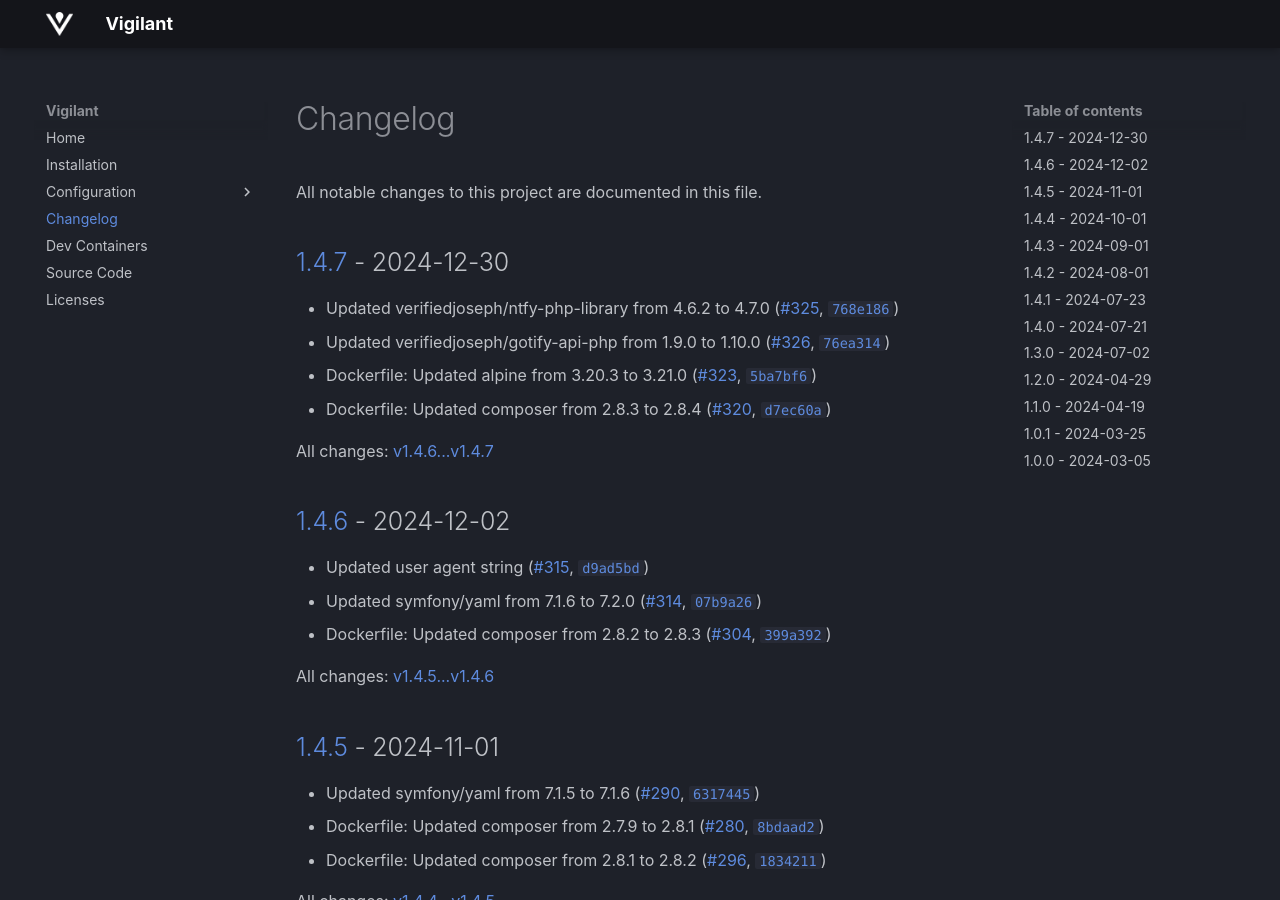
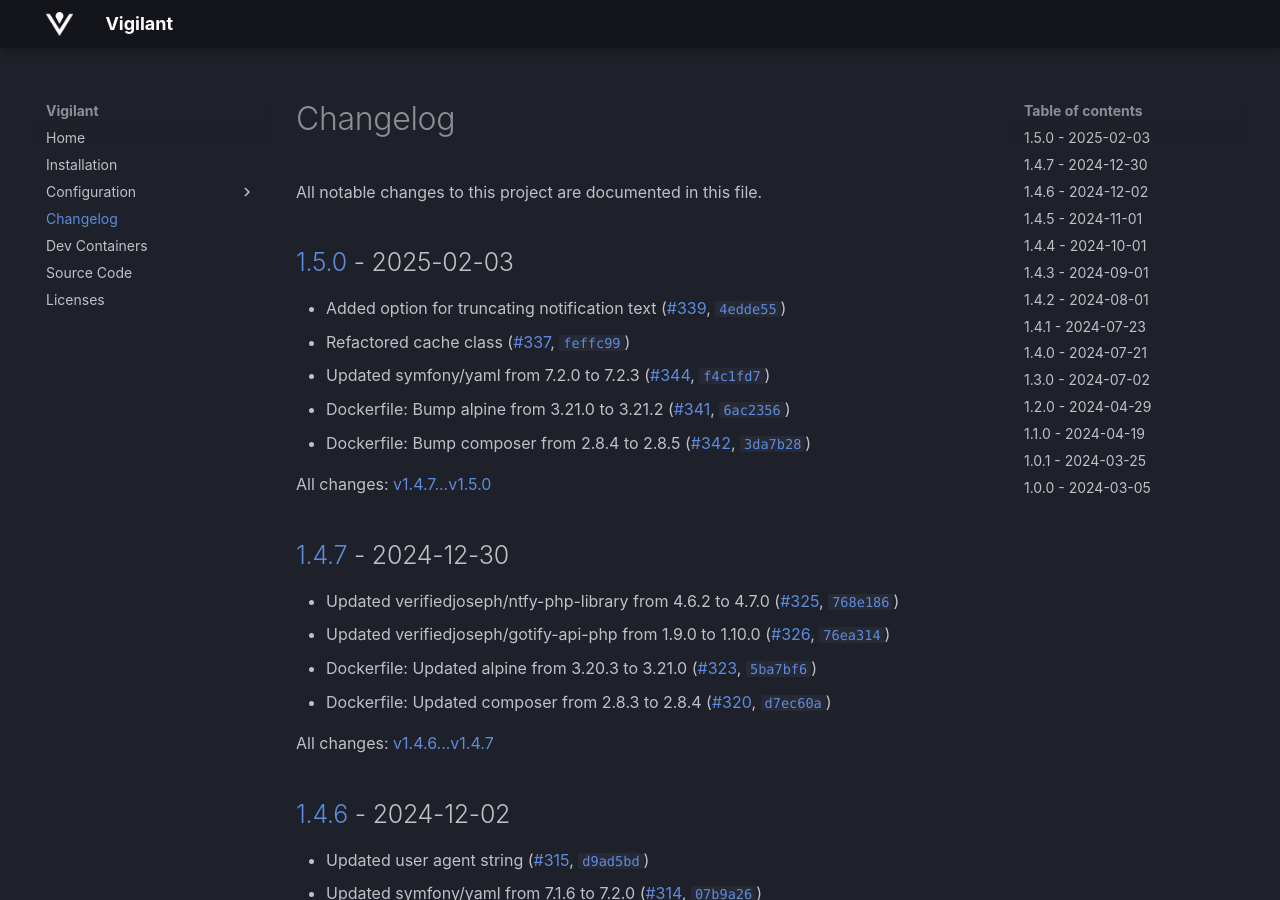
Before and after one commit to VerifiedJoseph/vigilant, an MkDocs documentation site: the page built from docs/changelog.md, in a window 1280 px wide and 900 px high. Built offline with MkDocs 1.6.1 and Material for MkDocs 9.7.7, drawn with Linux system fonts in a browser that asks for light colours; plug-ins that fetch from the network failed and are left out.

Commit message:
Version 1.5.0 (#357)

```diff
--- a/CHANGELOG.md
+++ b/CHANGELOG.md
@@ -1,6 +1,16 @@
 # Changelog
 
 All notable changes to this project are documented in this file.
+
+## [1.5.0](https://github.com/VerifiedJoseph/vigilant/releases/tag/v1.5.0) - 2025-02-03
+
+- Added option for truncating notification text ([#339](https://github.com/VerifiedJoseph/vigilant/pull/339), [`4edde55`](https://github.com/VerifiedJoseph/vigilant/commit/4edde55230cb380583ea1fb2dc1581e5c5d6dc1e))
+- Refactored cache class ([#337](https://github.com/VerifiedJoseph/vigilant/pull/337), [`feffc99`](https://github.com/VerifiedJoseph/vigilant/commit/feffc99717b365e338df79bbbcb41dbe96cbcb56))
+- Updated symfony/yaml from 7.2.0 to 7.2.3 ([#344](https://github.com/VerifiedJoseph/vigilant/pull/344), [`f4c1fd7`](https://github.com/VerifiedJoseph/vigilant/commit/f4c1fd7a4ab6a376c7a19754581b52cc15b9db78))
+- Dockerfile: Bump alpine from 3.21.0 to 3.21.2 ([#341](https://github.com/VerifiedJoseph/vigilant/pull/341), [`6ac2356`](https://github.com/VerifiedJoseph/vigilant/commit/6ac235678f3a13c8028b4e01a00a037befe4ac2d))
+- Dockerfile: Bump composer from 2.8.4 to 2.8.5 ([#342](https://github.com/VerifiedJoseph/vigilant/pull/42), [`3da7b28`](https://github.com/VerifiedJoseph/vigilant/commit/3da7b28da2f6c2f5b7cf85ca60e640d0b1c32544))
+
+All changes: [v1.4.7...v1.5.0](https://github.com/VerifiedJoseph/vigilant/compare/v1.4.7...v1.5.0)
 
 ## [1.4.7](https://github.com/VerifiedJoseph/vigilant/releases/tag/v1.4.7) - 2024-12-30
 
--- a/docker-compose.yml
+++ b/docker-compose.yml
@@ -1,7 +1,7 @@
 version: '3'
 services:
   vigilant:
-    image: ghcr.io/verifiedjoseph/vigilant:1.4.7
+    image: ghcr.io/verifiedjoseph/vigilant:1.5.0
     environment:
       - VIGILANT_TIMEZONE=Europe/London
       - VIGILANT_NOTIFICATION_SERVICE=ntfy
```
Also changed, not shown: docs/install.md (+1 -1 lines), 1 other file.
